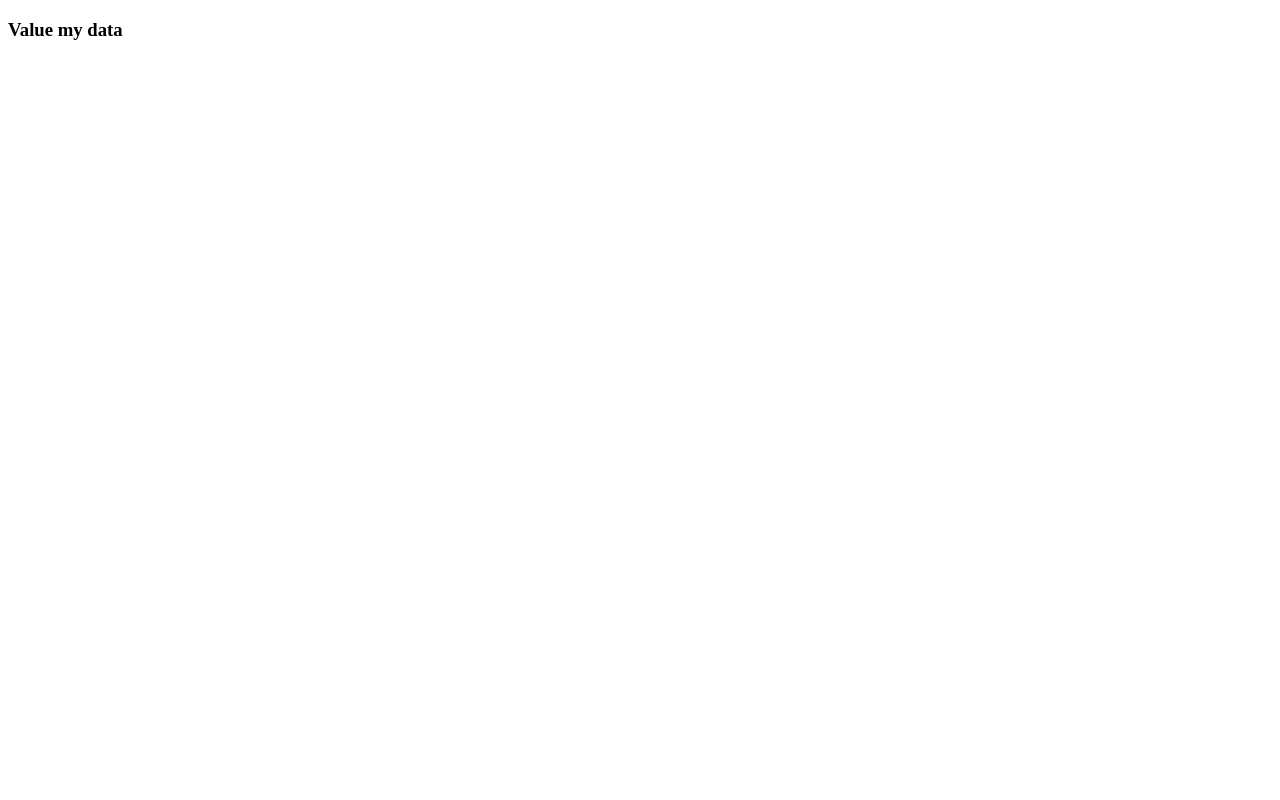
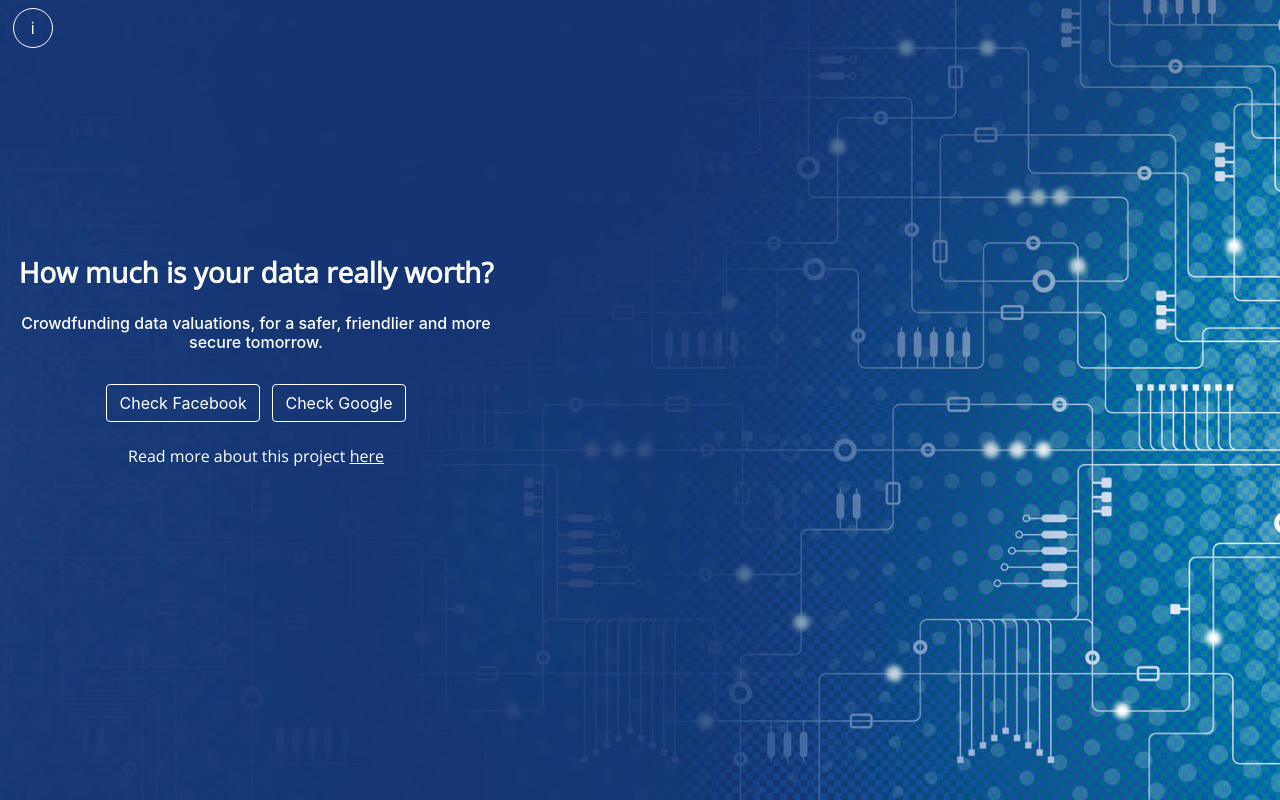
Before and after one commit to raghavmecheri/PriceMyData, a React app: page / in a window 1280 px wide. Built offline with nearby package versions, Linux system fonts and the light colour scheme.

Commit message:
Functional homepage

```diff
--- a/src/App.js
+++ b/src/App.js
@@ -1,4 +1,6 @@
 import React, {Component} from 'react';
+import "./styles/HomeStyle.css"
+import Button from 'react-bootstrap/Button'
 import FacebookValue from "./components/FacebookValue"
 
 export default class App extends Component {
@@ -11,9 +13,18 @@
     render() {
         const general = (
             <div>
-                <h3>
-                    Value my data
-                </h3>
+                <div className="containerDiv">
+                    <div className="center">
+                    <h3 className="centerTitle">How much is your data really worth?</h3>
+                    <h6 className="centerSubtitle">Crowdfunding data valuations, for a safer, friendlier and more secure tomorrow.</h6>
+                    <div className="buttons">
+                        <Button className="buttonStyle">Check Facebook</Button>
+                        <Button className="buttonStyle" style={{marginLeft:"1vw"}}>Check Google</Button>
+                    </div>
+                    <p className="readMore">Read more about this project <a href="#">here</a></p>
+                    <Button className="circularButton">i</Button>
+                    </div>
+                </div>
             </div>
         );
         return(general);
--- a/src/index.html
+++ b/src/index.html
@@ -4,7 +4,10 @@
   <meta charset="UTF-8">
   <meta name="viewport" content="width=device-width, initial-scale=1, maximum-scale=1">
   <meta http-equiv="X-UA-Compatible" content="ie=edge">
-  <title>React Boilerplate</title>
+  <link rel="stylesheet" href="https://stackpath.bootstrapcdn.com/bootstrap/4.1.0/css/bootstrap.min.css"
+    integrity="sha384-9gVQ4dYFwwWSjIDZnLEWnxCjeSWFphJiwGPXr1jddIhOegiu1FwO5qRGvFXOdJZ4"
+    crossorigin="anonymous">
+  <title>Price my data</title>
 </head>
 <body>
   <div id="root"></div>
--- a/src/index.js
+++ b/src/index.js
@@ -1,4 +1,14 @@
 import React from 'react';
 import ReactDOM from 'react-dom';
 import App from "./App"
-ReactDOM.render(<App />, document.getElementById('root'));
+import {GlobalStyle} from "./injectGlobal"
+
+const Index = () => {
+    return (
+        <div>
+            <GlobalStyle />
+            <App />
+        </div>
+    );
+}
+ReactDOM.render(<Index />, document.getElementById('root'));
--- /dev/null
+++ b/src/injectGlobal.js
@@ -0,0 +1,32 @@
+import { injectGlobal } from 'styled-components'
+import {createGlobalStyle} from 'styled-components'
+
+export const GlobalStyle = createGlobalStyle`
+    @import url('https://fonts.googleapis.com/css?family=Open+Sans&display=swap');
+p {
+  font-family: 'Open Sans', sans-serif;
+}
+
+h3 {
+  font-family: 'Open Sans', sans-serif;
+  font-weight:600;
+}
+
+h2 {
+  font-family: 'Open Sans', sans-serif;
+  font-weight:600;
+}
+
+h1 {
+  font-family: 'Open Sans', sans-serif;
+  font-weight:600;
+}
+
+a {
+  font-family: 'Open Sans', sans-serif;
+}
+i {
+  font-family: 'Open Sans', sans-serif;
+  font-style: italic;
+}
+`;
--- /dev/null
+++ b/src/styles/HomeStyle.css
@@ -0,0 +1,55 @@
+.containerDiv {
+    background-image: url("../resources/backgroundimg.jpeg");
+    background-size: cover;
+    height: 100vh;
+    width: 100vw;
+    color: #ffffff;
+}
+
+.center {
+    margin-right:60vw;
+    padding-top: 30vh;
+    text-align: center;
+}
+
+.centerTitle {
+    margin-top:2vh;
+}
+
+.centerSubtitle {
+    margin-top:3vh;
+    padding-left:0.5vw;
+    padding-right:0.5vw;
+}
+
+.buttons {
+    display:inline-block;
+    text-align: center;
+}
+
+.buttonStyle {
+    float: left;
+    margin-top: 3vh;
+    background-color: transparent;
+    border-color: #ffffff;
+}
+
+.circularButton {
+    position: absolute;
+    top:1vh;
+    left:1vw;
+    height:5vh;
+    width:5vh;
+    border-radius: 50%;
+    background-color: transparent;
+    border-color: #ffffff;
+}
+
+.readMore {
+    margin-top: 2vh;
+}
+
+.readMore a {
+    color: #ffffff;
+    text-decoration: underline;
+}
--- a/webpack.config.js
+++ b/webpack.config.js
@@ -27,7 +27,7 @@
         use: ['style-loader', 'css-loader', 'sass-loader']
       },
       {
-        test: /\.(png|svg|jpg|gif)$/,
+        test: /\.(png|svg|jpg|gif|jpeg)$/,
         loader: "file-loader",
         // Removed a / from /static
         options: { name: 'static/[name].[ext]' }
```
Also changed, not shown: package.json (+7 -1 lines), src/resources/backgroundimg.jpeg (added), 4 other files (tests, documents, lock files or other folders).
